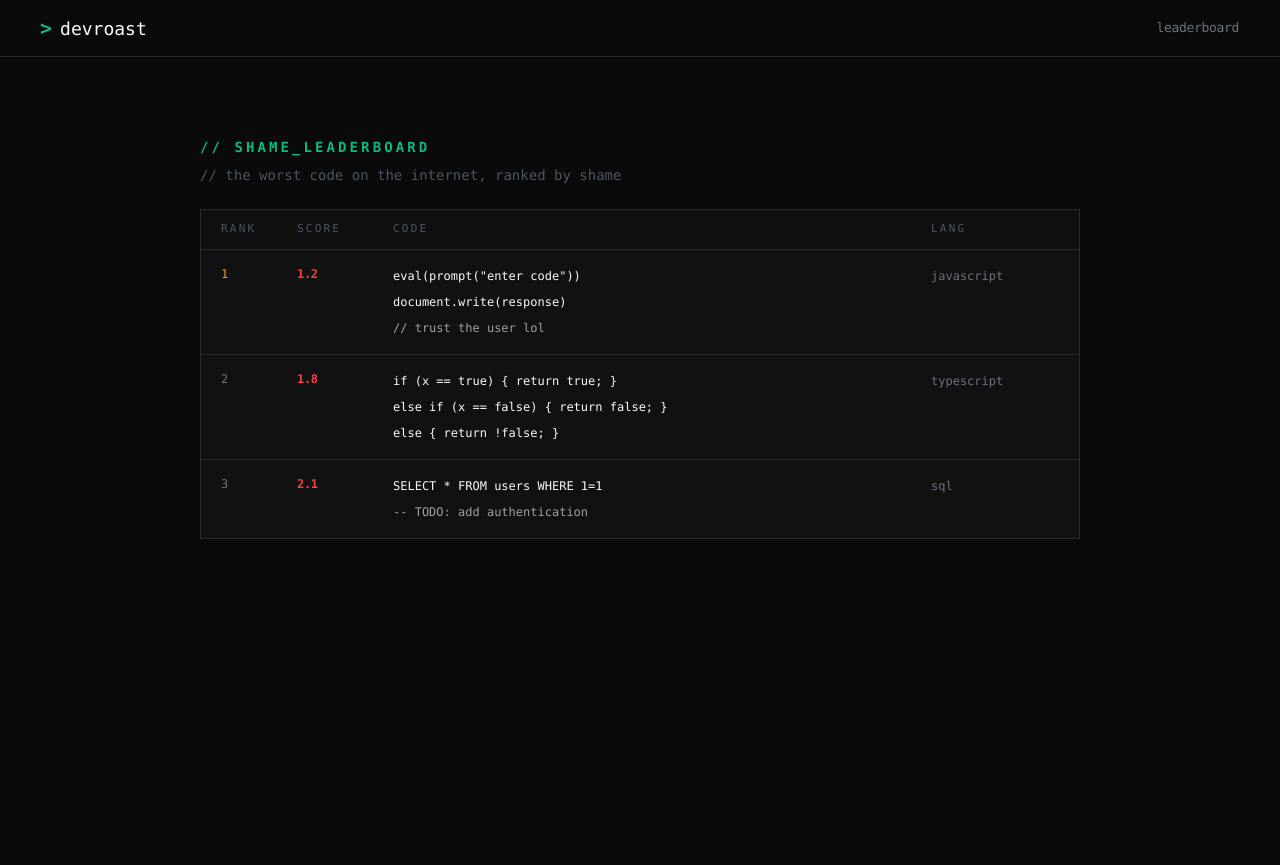
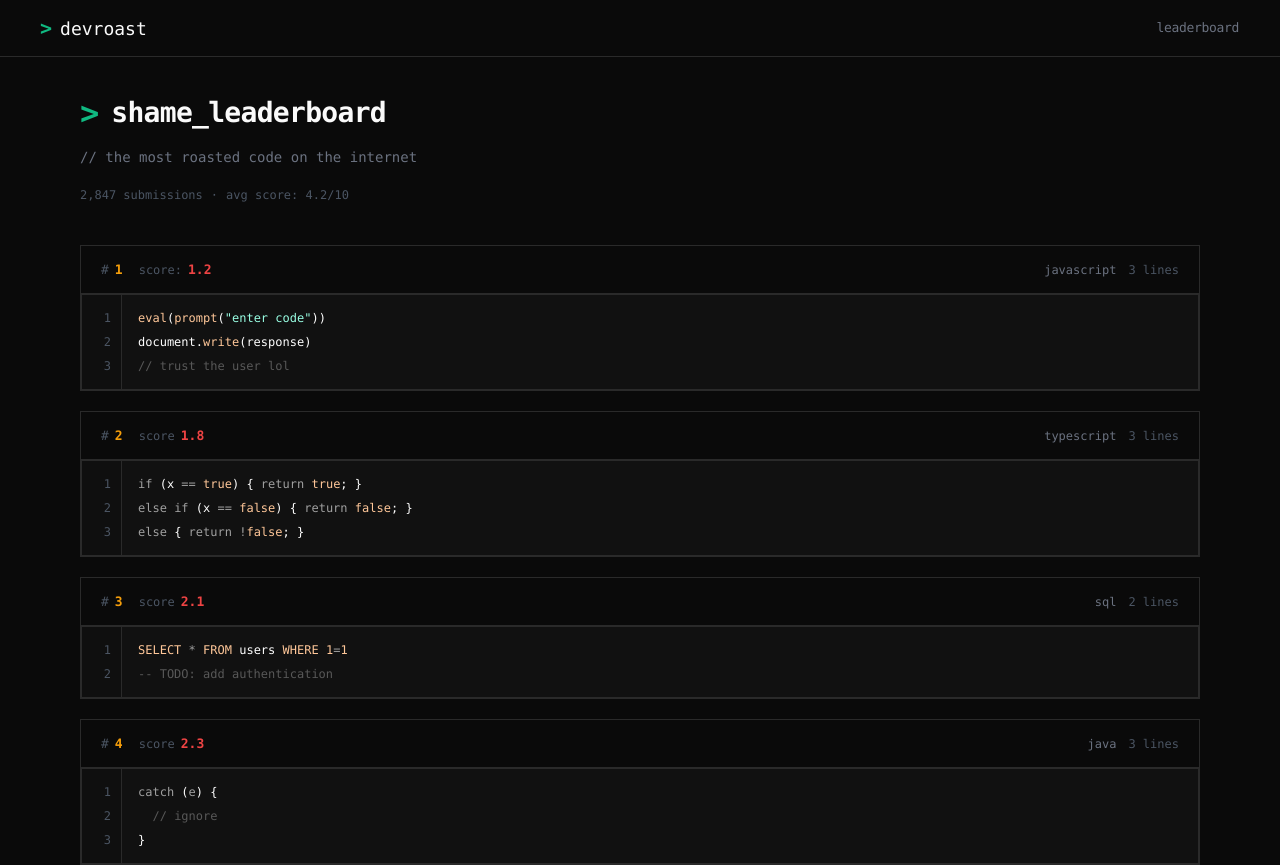
Before and after one commit to rapzaDev/NLW-OPERATOR, a Next.js app: page /leaderboard in a window 1280 px wide. Shown: the top 865 px of the page. Before the commit the page ends 800 px from the top, so only its background shows below. Built offline with nearby package versions, Linux system fonts and the light colour scheme.

Commit message:
feat: add SSR leaderboard page and editor scroll limit

```diff
--- a/src/app/leaderboard/page.tsx
+++ b/src/app/leaderboard/page.tsx
@@ -1,11 +1,13 @@
-import { LeaderboardPreview } from "@/components/home/leaderboard-preview";
+import type { Metadata } from "next";
+import { LeaderboardPageScreen } from "@/components/leaderboard/leaderboard-page";
 
-export default function LeaderboardPage() {
-  return (
-    <main className="bg-background">
-      <div className="mx-auto flex w-full max-w-[960px] flex-col gap-8 px-4 pb-14 pt-10 sm:px-8 sm:pb-16 sm:pt-16 lg:px-10 lg:pt-20">
-        <LeaderboardPreview footerHref={null} headerActionHref={null} />
-      </div>
-    </main>
-  );
+export const metadata: Metadata = {
+  title: "Shame Leaderboard | devroast",
+  description: "Ranking estático com os snippets mais roasted do devroast.",
+};
+
+export const dynamic = "force-dynamic";
+
+export default async function LeaderboardPage() {
+  return <LeaderboardPageScreen />;
 }
--- /dev/null
+++ b/src/components/leaderboard/leaderboard-page.tsx
@@ -0,0 +1,204 @@
+import { cache } from "react";
+import { type BundledLanguage, codeToTokens } from "shiki";
+
+type LeaderboardEntry = {
+  code: string[];
+  language: BundledLanguage;
+  rank: number;
+  score: string;
+  scoreLabel: string;
+};
+
+type HighlightedLeaderboardEntry = LeaderboardEntry & {
+  highlightedCode: Awaited<ReturnType<typeof codeToTokens>>;
+};
+
+const leaderboardEntries = [
+  {
+    code: [
+      'eval(prompt("enter code"))',
+      "document.write(response)",
+      "// trust the user lol",
+    ],
+    language: "javascript",
+    rank: 1,
+    score: "1.2",
+    scoreLabel: "score:",
+  },
+  {
+    code: [
+      "if (x == true) { return true; }",
+      "else if (x == false) { return false; }",
+      "else { return !false; }",
+    ],
+    language: "typescript",
+    rank: 2,
+    score: "1.8",
+    scoreLabel: "score",
+  },
+  {
+    code: ["SELECT * FROM users WHERE 1=1", "-- TODO: add authentication"],
+    language: "sql",
+    rank: 3,
+    score: "2.1",
+    scoreLabel: "score",
+  },
+  {
+    code: ["catch (e) {", "  // ignore", "}"],
+    language: "java",
+    rank: 4,
+    score: "2.3",
+    scoreLabel: "score",
+  },
+  {
+    code: [
+      "const sleep = (ms) =>",
+      "  new Date(Date.now() + ms)",
+      "  while(new Date() < end) {}",
+    ],
+    language: "javascript",
+    rank: 5,
+    score: "2.5",
+    scoreLabel: "score",
+  },
+] as const satisfies ReadonlyArray<LeaderboardEntry>;
+
+const getHighlightedLeaderboardEntries = cache(
+  async (): Promise<HighlightedLeaderboardEntry[]> =>
+    Promise.all(
+      leaderboardEntries.map(async (entry) => ({
+        ...entry,
+        highlightedCode: await codeToTokens(entry.code.join("\n"), {
+          lang: entry.language,
+          theme: "vesper",
+        }),
+      })),
+    ),
+);
+
+function LeaderboardHero() {
+  return (
+    <header className="flex flex-col gap-4">
+      <div className="flex items-center gap-3">
+        <span className="font-display text-[28px] font-bold leading-none text-accent-green sm:text-[32px]">
+          {">"}
+        </span>
+        <h1
+          className="font-display text-[26px] font-bold leading-none tracking-tight text-foreground sm:text-[28px]"
+          id="leaderboard-title"
+        >
+          shame_leaderboard
+        </h1>
+      </div>
+
+      <p className="font-body text-sm leading-6 text-muted">
+        {"// the most roasted code on the internet"}
+      </p>
+
+      <div className="flex flex-wrap items-center gap-2 font-body text-xs leading-5 text-subtle">
+        <span>2,847 submissions</span>
+        <span className="font-display">·</span>
+        <span>avg score: 4.2/10</span>
+      </div>
+    </header>
+  );
+}
+
+function LeaderboardEntryCard({
+  entry,
+}: {
+  entry: HighlightedLeaderboardEntry;
+}) {
+  const highlightedLines = entry.highlightedCode.tokens.length
+    ? entry.highlightedCode.tokens
+    : [[]];
+  const defaultTokenColor =
+    entry.highlightedCode.fg ?? "var(--color-foreground-soft)";
+  let lineStartOffset = 0;
+  const highlightedLineEntries = highlightedLines.map((line) => {
+    const lineText = line.map((token) => token.content).join("");
+    const lineId = `${entry.rank}-${lineStartOffset}-${lineText}`;
+
+    lineStartOffset += lineText.length + 1;
+
+    return {
+      id: lineId,
+      tokens: line,
+    };
+  });
+
+  return (
+    <article className="border border-stroke bg-background">
+      <div className="flex flex-col gap-3 border-b border-stroke px-4 py-3 sm:h-12 sm:flex-row sm:items-center sm:justify-between sm:gap-4 sm:px-5 sm:py-0">
+        <div className="flex flex-wrap items-center gap-x-4 gap-y-2">
+          <div className="flex items-center gap-1.5 font-display text-[13px] leading-none">
+            <span className="text-subtle">#</span>
+            <span className="font-bold text-warning">{entry.rank}</span>
+          </div>
+
+          <div className="flex items-center gap-1.5 font-display text-[12px] leading-none">
+            <span className="text-subtle">{entry.scoreLabel}</span>
+            <span className="text-[13px] font-bold text-critical">
+              {entry.score}
+            </span>
+          </div>
+        </div>
+
+        <div className="flex flex-wrap items-center gap-x-3 gap-y-2 font-display text-[12px] leading-none">
+          <span className="text-muted">{entry.language}</span>
+          <span className="text-subtle">{entry.code.length} lines</span>
+        </div>
+      </div>
+
+      <div className="flex min-w-0 border border-stroke bg-surface">
+        <ol
+          aria-hidden="true"
+          className="flex w-10 shrink-0 flex-col items-end gap-1.5 border-r border-stroke bg-surface-muted px-[10px] py-[14px] font-display text-xs leading-[1.5] text-subtle"
+        >
+          {highlightedLineEntries.map((lineEntry, index) => (
+            <li key={lineEntry.id}>{index + 1}</li>
+          ))}
+        </ol>
+
+        <pre className="min-w-0 flex-1 overflow-x-auto bg-surface px-4 py-[14px] font-display text-xs leading-[1.5] text-foreground-soft sm:px-4">
+          <code className="grid min-w-max gap-1.5 whitespace-pre">
+            {highlightedLineEntries.map((lineEntry) => (
+              <span className="block min-h-[1.125rem]" key={lineEntry.id}>
+                {lineEntry.tokens.length === 0 ? (
+                  <span>&nbsp;</span>
+                ) : (
+                  lineEntry.tokens.map((token) => (
+                    <span
+                      key={`${lineEntry.id}-${token.offset}-${token.content}`}
+                      style={{ color: token.color ?? defaultTokenColor }}
+                    >
+                      {token.content}
+                    </span>
+                  ))
+                )}
+              </span>
+            ))}
+          </code>
+        </pre>
+      </div>
+    </article>
+  );
+}
+
+export async function LeaderboardPageScreen() {
+  const highlightedEntries = await getHighlightedLeaderboardEntries();
+
+  return (
+    <main aria-labelledby="leaderboard-title" className="bg-background">
+      <div className="mx-auto flex w-full max-w-[1440px] flex-col gap-10 px-4 pb-16 pt-10 sm:px-8 sm:pb-20 lg:px-20">
+        <LeaderboardHero />
+
+        <section className="flex flex-col gap-5">
+          {highlightedEntries.map((entry) => (
+            <LeaderboardEntryCard entry={entry} key={entry.rank} />
+          ))}
+        </section>
+      </div>
+    </main>
+  );
+}
--- a/src/components/ui/code-editor.tsx
+++ b/src/components/ui/code-editor.tsx
@@ -458,7 +458,13 @@ export function CodeEditorBody({
   ...props
 }: CodeEditorBodyProps) {
   return (
-    <div className={joinClasses("flex", className)} {...props}>
+    <div
+      className={joinClasses(
+        "flex max-h-[32rem] overflow-x-hidden overflow-y-auto",
+        className,
+      )}
+      {...props}
+    >
       {children}
     </div>
   );
@@ -638,7 +644,7 @@ export function CodeEditorInput({
       <textarea
         aria-describedby={commentId}
         className={joinClasses(
-          "relative z-10 min-h-[18rem] w-full resize-y overflow-x-auto overflow-y-hidden bg-transparent p-2.5 font-display text-[11px] leading-[1.55] outline-none placeholder:text-subtle sm:p-3 sm:text-[13px] sm:leading-[1.45]",
+          "relative z-10 min-h-[18rem] w-full resize-none overflow-x-auto overflow-y-hidden bg-transparent p-2.5 font-display text-[11px] leading-[1.55] outline-none placeholder:text-subtle sm:p-3 sm:text-[13px] sm:leading-[1.45]",
           currentValue && isHighlightReady
             ? "text-transparent"
             : "text-foreground",
```
